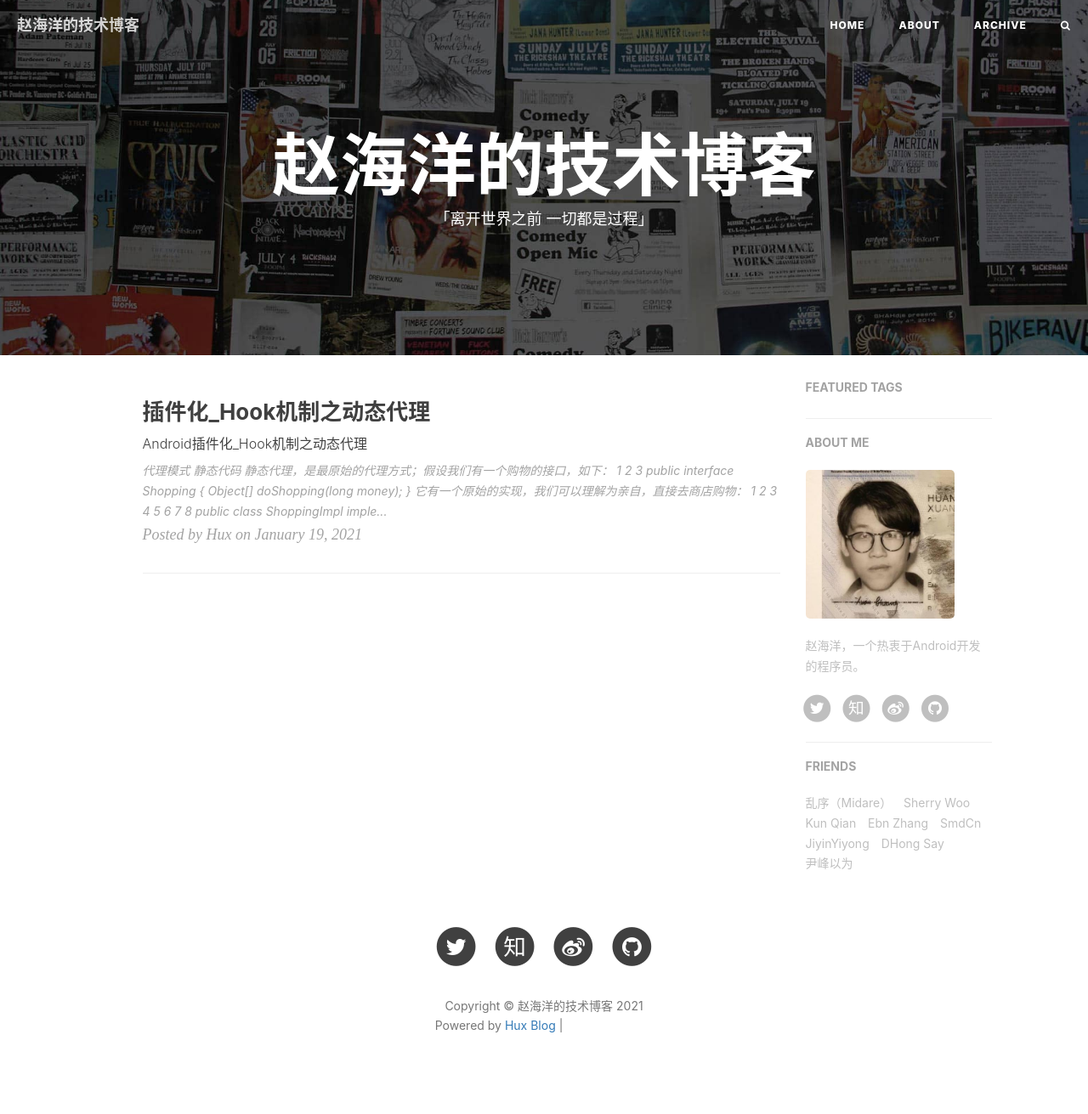
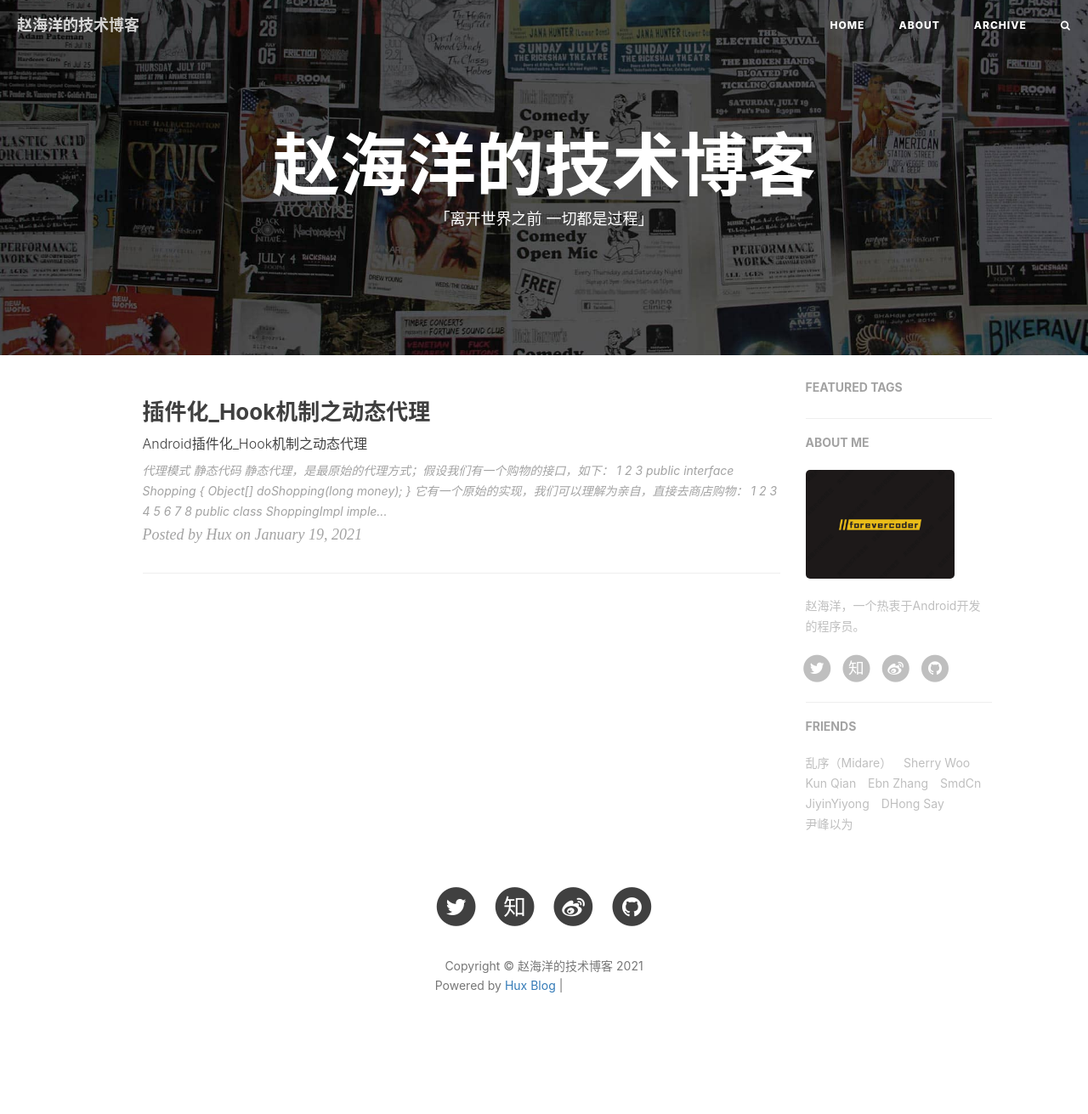
Before and after one commit to haiyang-zhao/haiyang-zhao.github.io, a Jekyll site: the page built from index.html, in a window 1280 px wide. Shown: the whole page at 85% size. Built offline with Jekyll 4.4.1, drawn with Linux system fonts in a browser that asks for light colours; nearby versions of some CDN libraries; the list of posts is cut into pages by our own code; comment, search, counter and statistics services are not loaded; after the commit the page ends 1264 px from its top, so only the background shows below that; grey boxes are pictures that could not be loaded.

Commit message:
fix logo.

```diff
--- a/CNAME
+++ b/CNAME
@@ -1 +1 @@
-huangxuan.me
+forevercoder.com
--- a/_config.yml
+++ b/_config.yml
@@ -79,7 +79,7 @@ ga_domain: huangxuan.me
 # Sidebar settings
 sidebar: true                           # whether or not using Sidebar.
 sidebar-about-description: "赵海洋，一个热衷于Android开发的程序员。"
-sidebar-avatar: /img/avatar-hux-ny.jpg      # use absolute URL, seeing it's used in both `/` and `/about/`
+sidebar-avatar: /img/avatar-logo.png      # use absolute URL, seeing it's used in both `/` and `/about/`
 
 
 
```
Also changed, not shown: img/avatar-logo.png (added), 1 other file.
